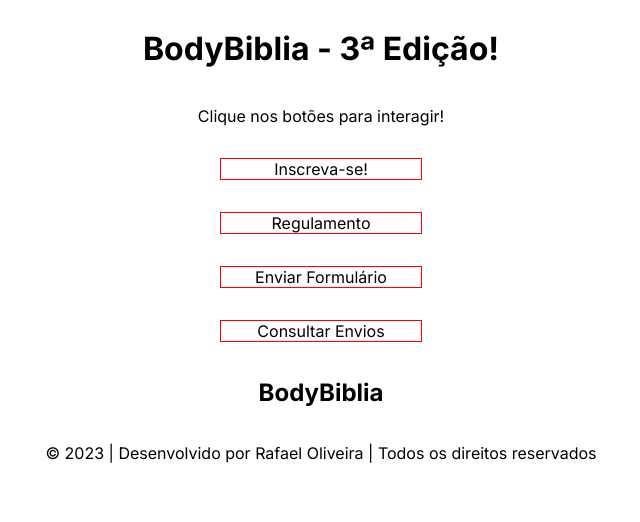
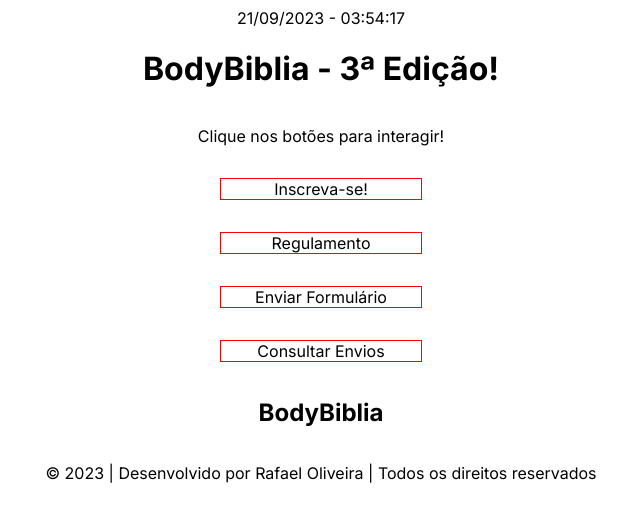
Before and after one commit to rafasdoliveira/BodyBiblia, a Next.js app: page / in a window 1280 px wide. Shown: the top 522 px of the page, without its empty margins (319-959 px from the left). Built offline with nearby package versions, Linux system fonts and the light colour scheme.

Commit message:
update challenge - axios + json server | date component

```diff
--- a/src/app/components/date/date.js
+++ b/src/app/components/date/date.js
@@ -1,10 +1,29 @@
+'use client'
+
+import React, { useState, useEffect } from 'react';
+
 export default function Data() {
-    var data = new Date();
-    var dias = new Array(
-        'domingo','segunda','terça','quarta','quinta','sexta','sábado'
-    );
+  const [dataAtual, setDataAtual] = useState(new Date());
 
-    ('Hoje é ' + dias[data.getDay()]);
+  useEffect(() => {
+    const intervalId = setInterval(() => {
+      setDataAtual(new Date());
+    }, 1000); // Atualiza a cada 1000 milissegundos (1 segundo)
 
+    // Limpa o intervalo quando o componente é desmontado para evitar vazamentos de memória
+    return () => clearInterval(intervalId);
+  }, []);
 
+  const dia = dataAtual.getDate().toString().padStart(2, '0');
+  const mes = (dataAtual.getMonth() + 1).toString().padStart(2, '0');
+  const ano = dataAtual.getFullYear();
+  const hours = dataAtual.getHours().toString().padStart(2, '0');
+  const minutes = dataAtual.getMinutes().toString().padStart(2, '0');
+  const seconds = dataAtual.getSeconds().toString().padStart(2, '0');
+
+  return (
+    <div>
+      {`${dia}/${mes}/${ano} - ${hours}:${minutes}:${seconds}`}
+    </div>
+  );
 }
--- a/src/app/signup/page.js
+++ b/src/app/signup/page.js
@@ -42,7 +42,7 @@ export default function SignUp() {
                 console.log(response);
           })
             .catch(function (error) {
-                alert("Algo de errado não está certo")
+                alert("Ops! Algo deu errado.. Fale com o Rafael!")
                 console.log(error);
           });
     }
--- a/src/services/db.json
+++ b/src/services/db.json
@@ -1,7 +1,6 @@
 {
   "users": [
     {
-      "id": 1,
       "name": "Rafael Oliveira",
       "username": "rafasdoliveira",
       "church": "Comunidade Cristã Videira",
@@ -13,10 +12,11 @@
       "gender": "Masculino",
       "goal": "Hipertrofia",
       "terms": true,
-      "password": 12345
+      "password": 12345,
+      "id": 1
     }
-],
-    "challenge": [
+  ],
+  "challenge": [
     {
       "id": 1,
       "username": "rafasdoliveira",
@@ -24,6 +24,14 @@
       "book": "Gênesis",
       "workout": "Corrida",
       "photourl": "http:llllll"
+    },
+    {
+      "username": "jeosafaferreira",
+      "task": "Treino",
+      "book": "",
+      "workout": "Funcional",
+      "photourl": "C:\\fakepath\\IMG_9159 - @rafasdoliveira (2).jpg",
+      "id": 2
     }
-    ]
+  ]
 }
```
Also changed, not shown: src/app/forms/page.js (+25 -5 lines).
